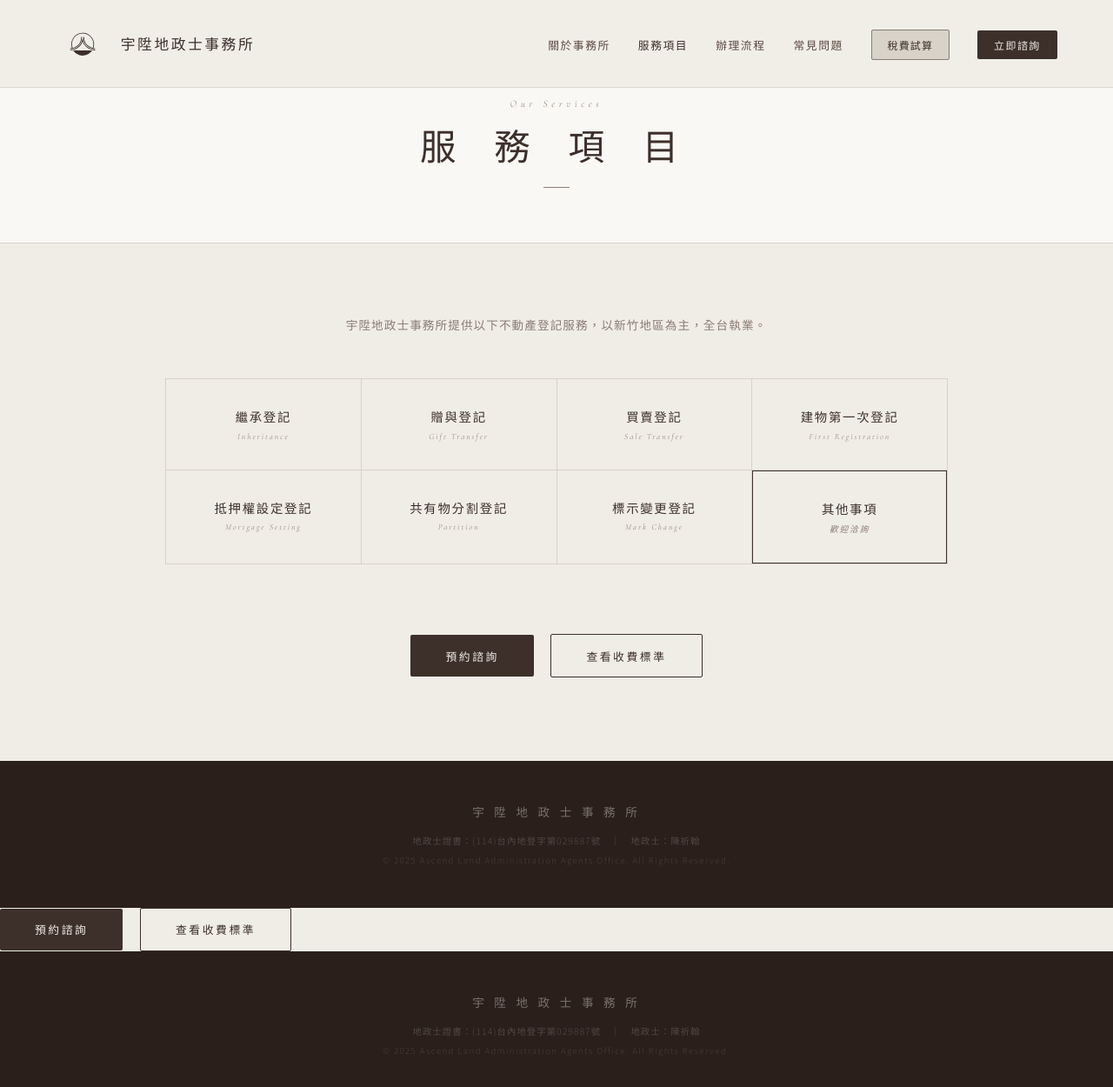
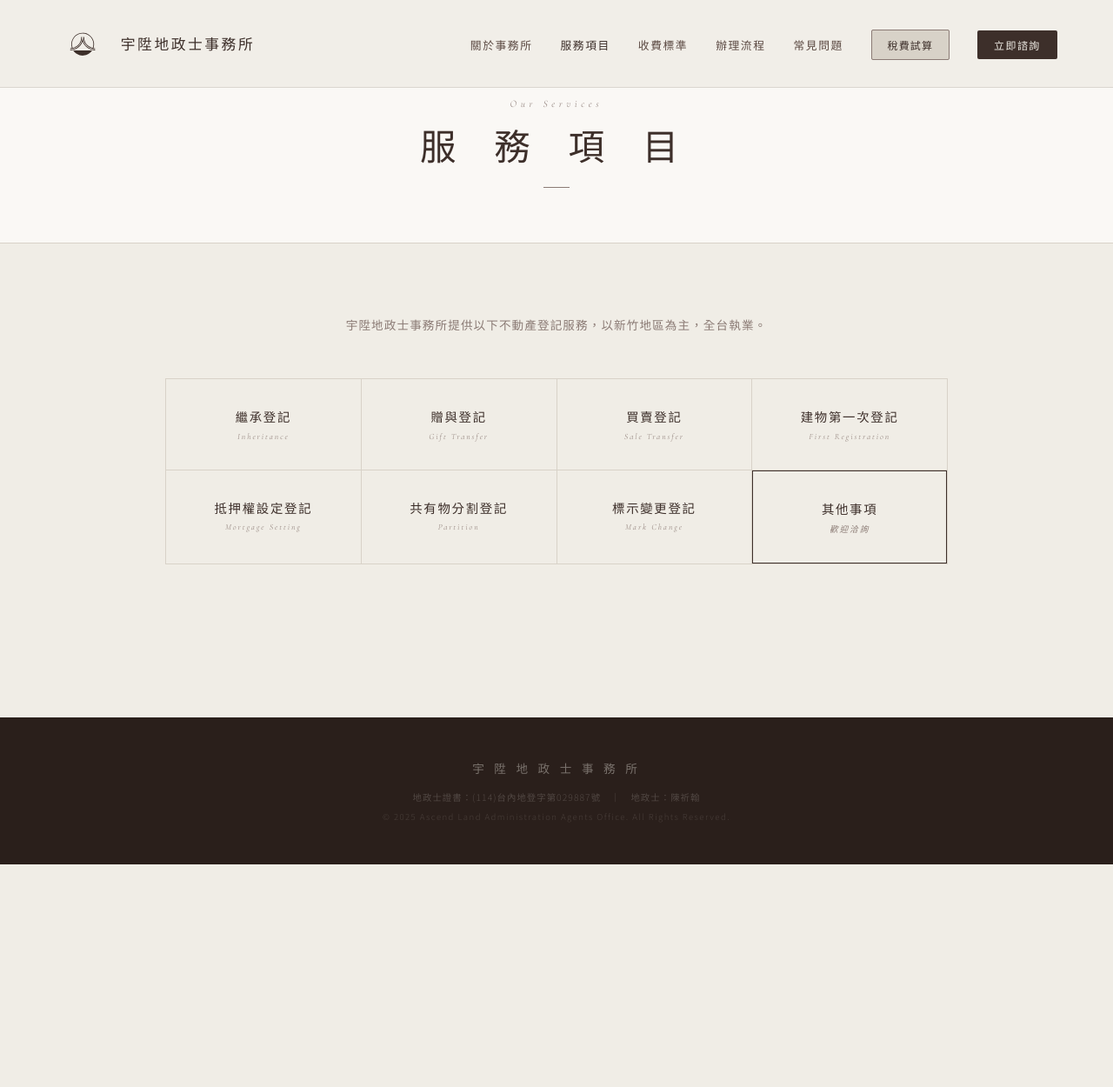
Before and after one commit to fdsa0916-design/ascendland.github.io, a plain HTML site: page services.html in a window 1280 px wide. Shown: the whole page at 87% size. After the commit the page ends 994 px from the top, so only its background shows below. Drawn offline with nearby package versions, Linux system fonts and the light colour scheme.

Commit message:
Add files via upload

```diff
--- a/services.html
+++ b/services.html
@@ -250,11 +250,12 @@
     </svg>
     <span class="nav-logo-text">宇陞地政士事務所</span>
   </a>
-  <ul class="nav-links">
-    <li><a href="about.html" >關於事務所</a></li>
-    <li><a href="services.html" class="nav-active" class="nav-active">服務項目</a></li>
-    <li><a href="process.html" >辦理流程</a></li>
-    <li><a href="faq.html" >常見問題</a></li>
+    <ul class="nav-links">
+    <li><a href="about.html">關於事務所</a></li>
+    <li><a href="services.html" class="nav-active">服務項目</a></li>
+    <li><a href="fees.html">收費標準</a></li>
+    <li><a href="process.html">辦理流程</a></li>
+    <li><a href="faq.html">常見問題</a></li>
     <li><a href="tax.html" target="_blank" class="nav-calc">稅費試算</a></li>
     <li><a href="contact.html" target="_blank" class="nav-cta">立即諮詢</a></li>
   </ul>
@@ -281,17 +282,10 @@
   </div>
 
 
-<div style="text-align:center;margin-top:3rem;">
-  <a href="contact.html" target="_blank" class="btn-primary" style="display:inline-block;">預約諮詢</a>
-  <a href="fees.html" class="btn-outline" style="display:inline-block;margin-left:1rem;">查看收費標準</a>
-</div>
+
 </div>
 
-<footer>
-  <p class="footer-logo-text">宇 陞 地 政 士 事 務 所</p>
-  <p class="footer-cert">地政士證書：(114)台內地登字第029887號　｜　地政士：陳祈翰</p>
-  <p class="footer-copy">© 2025 Ascend Land Administration Agents Office. All Rights Reserved.</p>
-</footer>
+
 
 <script>
 function toggleMenu() {
@@ -315,10 +309,7 @@
 </body>
 
 </html
-<div style="text-align:center;margin-top:3rem;">
-  <a href="contact.html" target="_blank" class="btn-primary" style="display:inline-block;">預約諮詢</a>
-  <a href="fees.html" class="btn-outline" style="display:inline-block;margin-left:1rem;">查看收費標準</a>
-</div>
+
 </div>
 
 <footer>
```
Also changed, not shown: about.html (+5 -4 lines), faq.html (+5 -4 lines), fees.html (+6 -5 lines), process.html (+5 -4 lines).
